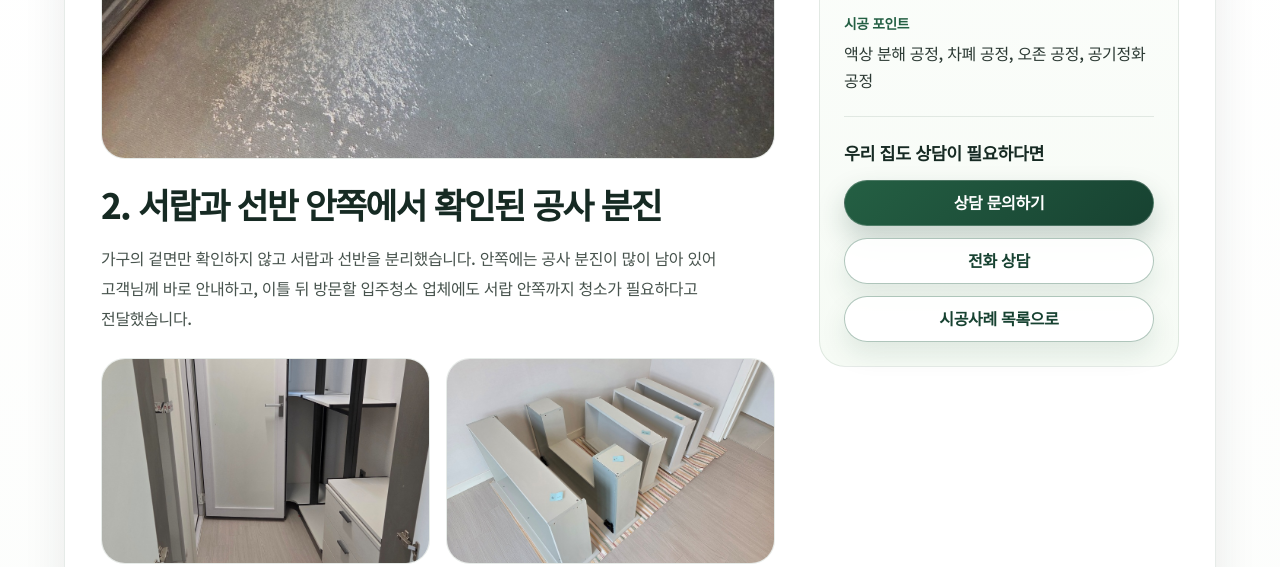
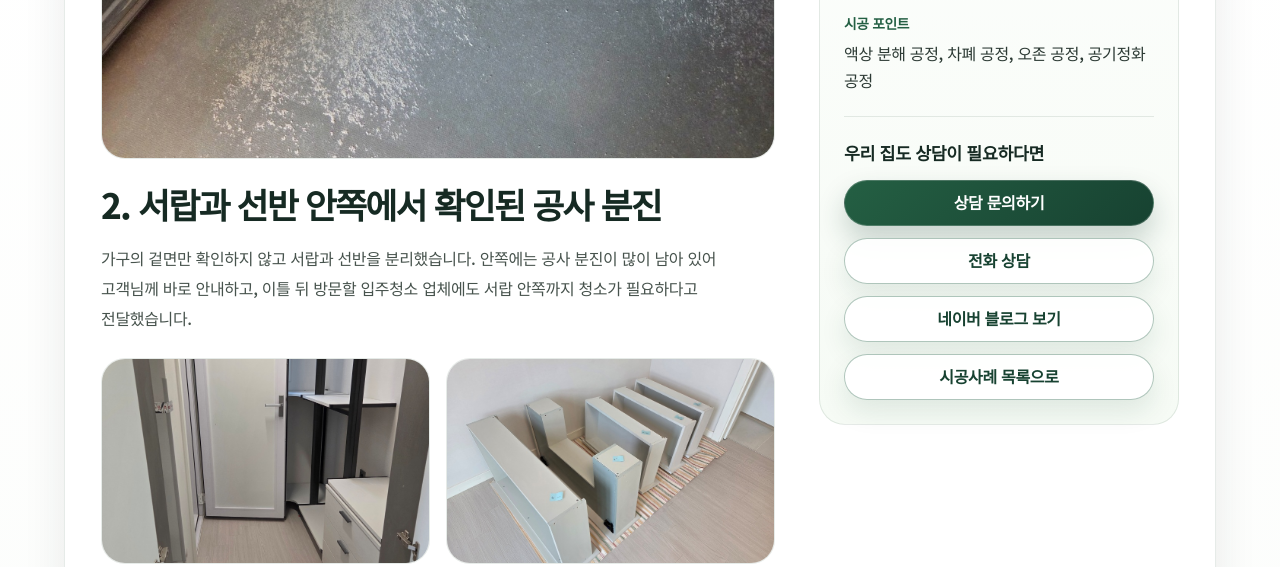
Before and after one commit to kclee0903-dotcom/banditbully-mapo-homepage, a website: page cases/case-005.html in a window 1280 px wide. Shown: the part 2446-3013 px from the top of the page. Drawn offline with Linux system fonts and the light colour scheme; files that its build step writes are made by us from their sources.

Commit message:
case-005.html 네이버 블로그 링크 추가

```diff
--- a/cases/case-005.html
+++ b/cases/case-005.html
@@ -89,7 +89,8 @@
 
           <aside class="case-detail__info" aria-label="현장 요약 정보">
             <dl><div><dt>현장 유형</dt><dd>은평 새아파트 입주 전</dd></div><div><dt>카테고리</dt><dd>은평 자이더스타 새집증후군 시공</dd></div><div><dt>날짜</dt><dd>2026. 06. 03.</dd></div><div><dt>현장 상태</dt><dd>입주청소 전, 서랍 안쪽 공사 분진 확인</dd></div><div><dt>점검 포인트</dt><dd>서랍과 선반 분리, 번호 표시, 가구 내부와 분진 상태</dd></div><div><dt>시공 포인트</dt><dd>액상 분해 공정, 차폐 공정, 오존 공정, 공기정화 공정</dd></div></dl>
-            <div class="case-consult-box"><strong>우리 집도 상담이 필요하다면</strong><a class="button button--primary" href="https://open.kakao.com/o/scaooume" target="_blank" rel="noopener noreferrer">상담 문의하기</a><a class="button button--secondary" href="tel:01099213632">전화 상담</a><a class="button button--secondary" href="cases.html">시공사례 목록으로</a></div>
+            <div class="case-consult-box"><strong>우리 집도 상담이 필요하다면</strong><a class="button button--primary" href="https://open.kakao.com/o/scaooume" target="_blank" rel="noopener noreferrer">상담 문의하기</a><a class="button button--secondary" href="tel:01099213632">전화 상담</a><a class="button button--secondary" href="https://blog.naver.com/kueeun" target="_blank" rel="noopener noreferrer">네이버 블로그 보기</a>
+              <a class="button button--secondary" href="cases.html">시공사례 목록으로</a></div>
           </aside>
         </div>
       </article>
```
